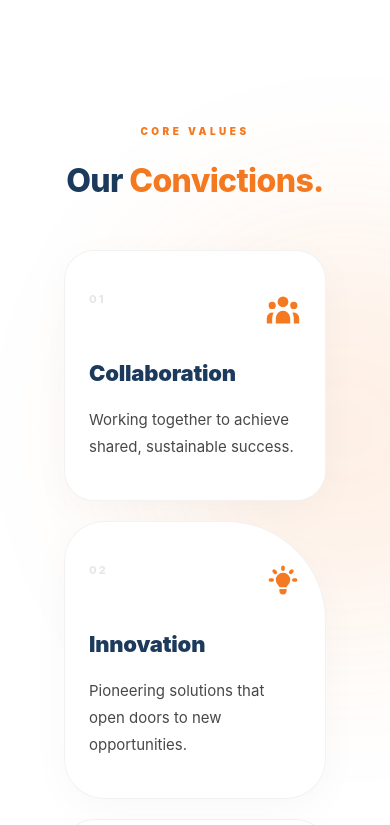
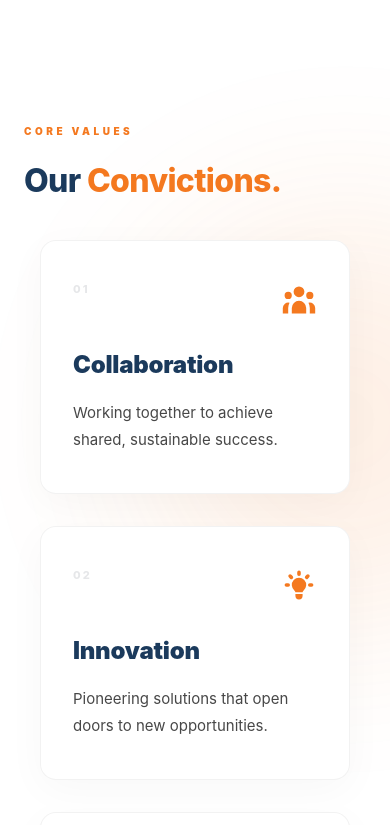
Before and after one commit to ruthina1/yegara_f, a React (Create React App) app: page /about in a window 390 px wide. Shown: the part 4800-5625 px from the top of the page. Built offline with nearby package versions, Linux system fonts and the light colour scheme; no server answers; a web font is replaced by a local one.

Commit message:
final touch continued..

```diff
--- a/src/pages/About.css
+++ b/src/pages/About.css
@@ -1049,18 +1049,25 @@
 
 @media (max-width: 600px) {
   .about-values__card--organic-vertical {
-    padding: 40px 24px;
-    border-radius: 30px;
+    padding: 40px 32px;
+    border-radius: 16px !important; /* Making them square and professional on mobile */
+    max-width: 100%;
+    width: 100%;
+  }
+
+  .about-values__grid--vertical-stagger {
+    padding: 0 16px;
+    gap: 32px;
   }
 
   .about-values__header {
     padding-left: 0;
-    text-align: center;
-    margin-bottom: 50px;
+    text-align: left;
+    margin-bottom: 40px;
   }
 
   .v-card__title {
-    font-size: 22px;
+    font-size: 24px;
   }
 
   .node-num--hero {
```
